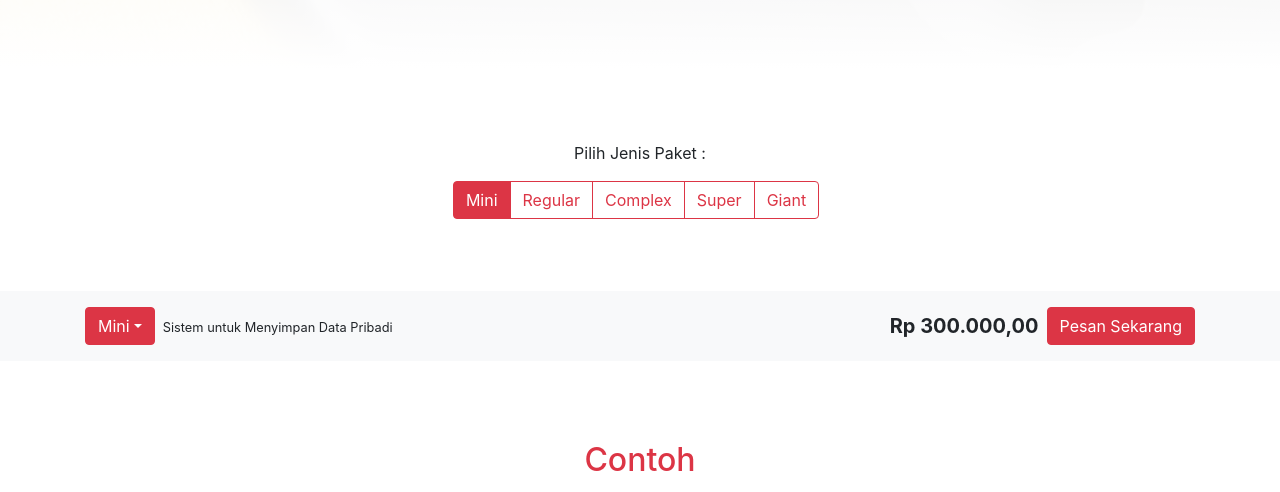
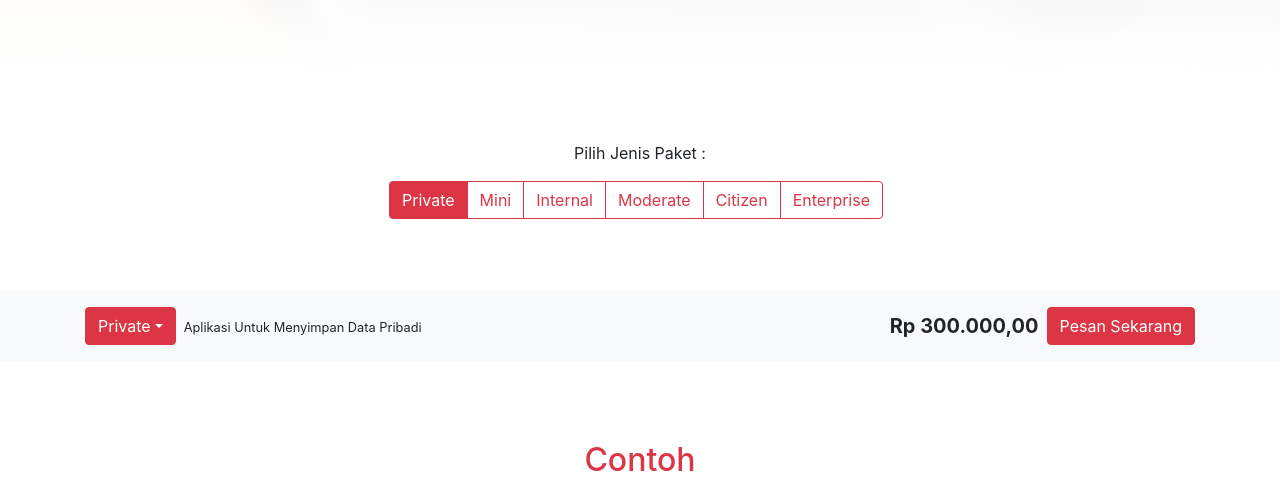
Before and after one commit to jaya-id/trudigi-new, a Gatsby site: page /online/system in a window 1280 px wide. Shown: the part 293-785 px from the top of the page. Built offline with nearby package versions, Linux system fonts and the light colour scheme; Gatsby itself is replaced by a stand-in of ours.

Commit message:
system partial

```diff
--- a/src/data/online/system.js
+++ b/src/data/online/system.js
@@ -12,8 +12,8 @@ export default {
 	theme: "danger",
 	models: [
 		{
-			name: "Mini",
-			summary: "Sistem untuk Menyimpan Data Pribadi",
+			name: "Private",
+			summary: "Aplikasi Untuk Menyimpan Data Pribadi",
 			price: 300000,
 			examples: [
 				{
@@ -44,17 +44,17 @@ export default {
 			],
 		},
 		{
-			name: "Regular",
+			name: "Mini",
 			summary: "Sistem untuk Komunikasi dengan Pengguna",
-			price: 600000,
+			price: 700000,
 			examples: [
 				{
-					title: "Aplikasi Order atau Membership",
+					title: "Aplikasi Membership",
 					image: "/images/placeholder.png"
 				}, {
-					title: "Aplikasi Rental dan Peminjaman",
+					title: "Aplikasi Pendaftaran",
 					image: "/images/placeholder.png"
-				}
+				},
 			],
 			items: [
 				items.itemWorkDuration(30),
@@ -62,83 +62,7 @@ export default {
 				items.onlineCRUD(5),
 				items.systemAdminKind('admin'),
 				items.systemUserKind(1),
-			],
-			promises: [
-				promises.dynamic,
-				promises.sourceCode,
-				promises.responsive,
-				promises.security,
-			],
-			technologies: [
-				technologies.html5,
-				technologies.bootstrap,
-				technologies.codeIgniter,
-				technologies.laravel,
-				technologies.mySql,
-			],
-		},
-		{
-			name: "Complex",
-			summary: "Sistem untuk Komunikasi antar Pengguna",
-			price: 1500000,
-			examples: [
-				{
-					title: "Sistem Rekap Nilai",
-					image: "/images/placeholder.png"
-				}, {
-					title: "Sistem Moderasi Akun",
-					image: "/images/placeholder.png"
-				}
-			],
-			items: [
-				items.itemWorkDuration(60),
-				items.itemRevisionPeriod(15),
-				items.onlineSecurityPatch(30),
-				items.onlineCRUD(10),
-				items.systemAdminKind('master'),
-				items.systemUserKind(3),
-				items.systemAuthorization(),
 				items.systemValidation()
-			],
-			promises: [
-				promises.dynamic,
-				promises.sourceCode,
-				promises.responsive,
-				promises.security,
-			],
-			technologies: [
-				technologies.html5,
-				technologies.bootstrap,
-				technologies.codeIgniter,
-				technologies.laravel,
-				technologies.mySql,
-			],
-		},
-		{
-			name: "Super",
-			summary: "Sistem untuk Membangun Data dan Komunikasi dalam Jaringan Bisnis",
-			price: 4000000,
-			examples: [
-				{
-					title: "Sistem Audit",
-					image: "/images/placeholder.png"
-				}, {
-					title: "Sistem Manajemen Surat",
-					image: "/images/placeholder.png"
-				}
-			],
-			items: [
-				items.itemWorkDuration(90),
-				items.itemRevisionPeriod(30),
-				items.onlineSecurityPatch(90),
-				items.onlineCRUD(15),
-				items.systemAdminKind('master'),
-				items.systemUserKind(6),
-				items.systemAuthorization(),
-				items.systemValidation(),
-				items.systemStatistics(),
-				items.systemEmailSubscription(),
-				items.systemDataImportExport(),
 			],
 			promises: [
 				promises.dynamic,
@@ -154,15 +78,103 @@ export default {
 			],
 		},
 		{
-			name: "Giant",
-			summary: "Sistem untuk Volume Komunitas dan Skala Besar",
-			price: 10000000,
+			name: "Internal",
+			summary: "Sistem untuk Komunikasi antar Pengguna",
+			price: 1600000,
 			examples: [
 				{
-					title: "Sistem Pengelolaan Survey / Statistik",
+					title: "Sistem Rekap Nilai",
 					image: "/images/placeholder.png"
 				}, {
-					title: "Form Internal",
+					title: "Sistem Moderasi Akun",
+					image: "/images/placeholder.png"
+				}
+			],
+			items: [
+				items.itemWorkDuration(60),
+				items.itemRevisionPeriod(15),
+				items.onlineSecurityPatch(30),
+				items.onlineCRUD(15),
+				items.systemAdminKind('master'),
+				items.systemUserKind(3),
+				items.systemValidation(),
+				items.systemDataImportExport(),
+				items.systemEmailSubscription(),
+				items.systemDesktopMobileAppIYW()
+			],
+			promises: [
+				promises.dynamic,
+				promises.sourceCode,
+				promises.responsive,
+				promises.security
+			],
+			technologies: [
+				technologies.html5,
+				technologies.bootstrap,
+				technologies.codeIgniter,
+				technologies.mySql,
+				technologies.createReactApp,
+				technologies.laravel,
+				technologies.cloudflare,
+				technologies.googleAnalytics,
+				technologies.electron
+			],
+		},
+		{
+			name: "Moderate",
+			summary: "Sistem untuk Membangun Data antar Pengguna",
+			price: 3200000,
+			examples: [
+				{
+					title: "Sistem Audit",
+					image: "/images/placeholder.png"
+				}, {
+					title: "Sistem Manajemen Surat",
+					image: "/images/placeholder.png"
+				}
+			],
+			items: [
+				items.itemWorkDuration(90),
+				items.itemRevisionPeriod(30),
+				items.onlineSecurityPatch(120),
+				items.onlineCRUD(30),
+				items.systemAdminKind('master'),
+				items.systemUserKind(5),
+				items.systemValidation(),
+				items.systemDataImportExport(),
+				items.systemEmailSubscription(),
+				items.systemDesktopMobileAppIYW()
+			],
+			promises: [
+				promises.dynamic,
+				promises.sourceCode,
+				promises.responsive,
+				promises.security
+			],
+			technologies: [
+				technologies.html5,
+				technologies.bootstrap,
+				technologies.codeIgniter,
+				technologies.mySql,
+				technologies.createReactApp,
+				technologies.laravel,
+				technologies.cloudflare,
+				technologies.googleAnalytics,
+				technologies.electron,
+				technologies.firebase,
+				technologies.flutter
+			],
+		},
+		{
+			name: "Citizen",
+			summary: "Platform Untuk Netizen Internet",
+			price: 9200000,
+			examples: [
+				{
+					title: "Sistem Pengelolaan Survey atau Statistik",
+					image: "/images/placeholder.png"
+				}, {
+					title: "Forum Internal",
 					image: "/images/placeholder.png"
 				}
 			],
@@ -170,9 +182,58 @@ export default {
 				items.itemWorkDuration(120),
 				items.itemRevisionPeriod(60),
 				items.onlineSecurityPatch(180),
-				items.onlineCRUD(30),
+				items.onlineCRUD(45),
 				items.systemAdminKind('master'),
-				items.systemUserKind(12),
+				items.systemUserKind(7),
+				items.systemAuthorization(),
+				items.systemValidation(),
+				items.systemDataImportExport(),
+				items.systemDesktopMobileApp(),
+				items.systemEmailSubscription(),
+				items.systemSocialLogin(),
+				items.systemRestAPI(),
+			],
+			promises: [
+				promises.dynamic,
+				promises.sourceCode,
+				promises.responsive,
+				promises.security,
+			],
+			technologies: [
+				technologies.html5,
+				technologies.bootstrap,
+				technologies.laravel,
+				technologies.mySql,
+				technologies.createReactApp,
+				technologies.cloudflare,
+				technologies.googleAnalytics,
+				technologies.electron,
+				technologies.firebase,
+				technologies.flutter,
+				technologies.mailchimp
+
+			],
+		},
+		{
+			name: "Enterprise",
+			summary: "Platform Untuk Bisnis dalam Internet",
+			price: 24800000,
+			examples: [
+				{
+					title: "Sistem Audit",
+					image: "/images/placeholder.png"
+				}, {
+					title: "Sistem Manajemen Surat",
+					image: "/images/placeholder.png"
+				}
+			],
+			items: [
+				items.itemWorkDuration(240),
+				items.itemRevisionPeriod(120),
+				items.onlineSecurityPatch(360),
+				items.onlineCRUD(90),
+				items.systemAdminKind('master'),
+				items.systemUserKind(10),
 				items.systemAuthorization(),
 				items.systemValidation(),
 				items.systemStatistics(),
@@ -188,15 +249,20 @@ export default {
 				promises.sourceCode,
 				promises.responsive,
 				promises.security,
-				promises.seo,
-
 			],
 			technologies: [
 				technologies.html5,
 				technologies.bootstrap,
 				technologies.codeIgniter,
 				technologies.mySql,
-			],
+				technologies.createReactApp,
+				technologies.laravel,
+				technologies.cloudflare,
+				technologies.googleAnalytics,
+				technologies.electron,
+				technologies.firebase,
+				technologies.flutter
+			]
 		}
 	]
 }
--- a/src/data/shared/items.js
+++ b/src/data/shared/items.js
@@ -76,6 +76,11 @@ export default {
 		description: `Lorem Ipsum`,
 		img: "/images/placeholder.png",
 	}),
+	systemDesktopMobileAppIYW: () => ({
+		title: `Aplikasi Desktop / Mobile`,
+		description: `- Desktop : Rp 800.000 / Apps <> - Mobile : Rp 1.200.009`,
+		img: "/images/placeholder.png",
+	}),
 	systemSocialLogin: () => ({
 		title: `Login Pihak Ketiga`,
 		description: `Lorem Ipsum`,
--- a/src/data/shared/technologies.js
+++ b/src/data/shared/technologies.js
@@ -6,6 +6,10 @@ export default {
 	bootstrap: {
 		title: "Bootstrap",
 		description: "Bootstrap adalah framework yang memungkinkan tampilan responsif dan mudah beradaptasi untuk desktop maupun mobile"
+	},
+	electron: {
+		title: "Electron",
+		description: "Lorem Ipsum"
 	},
 	createReactApp: {
 		title: "Create React App",
```
